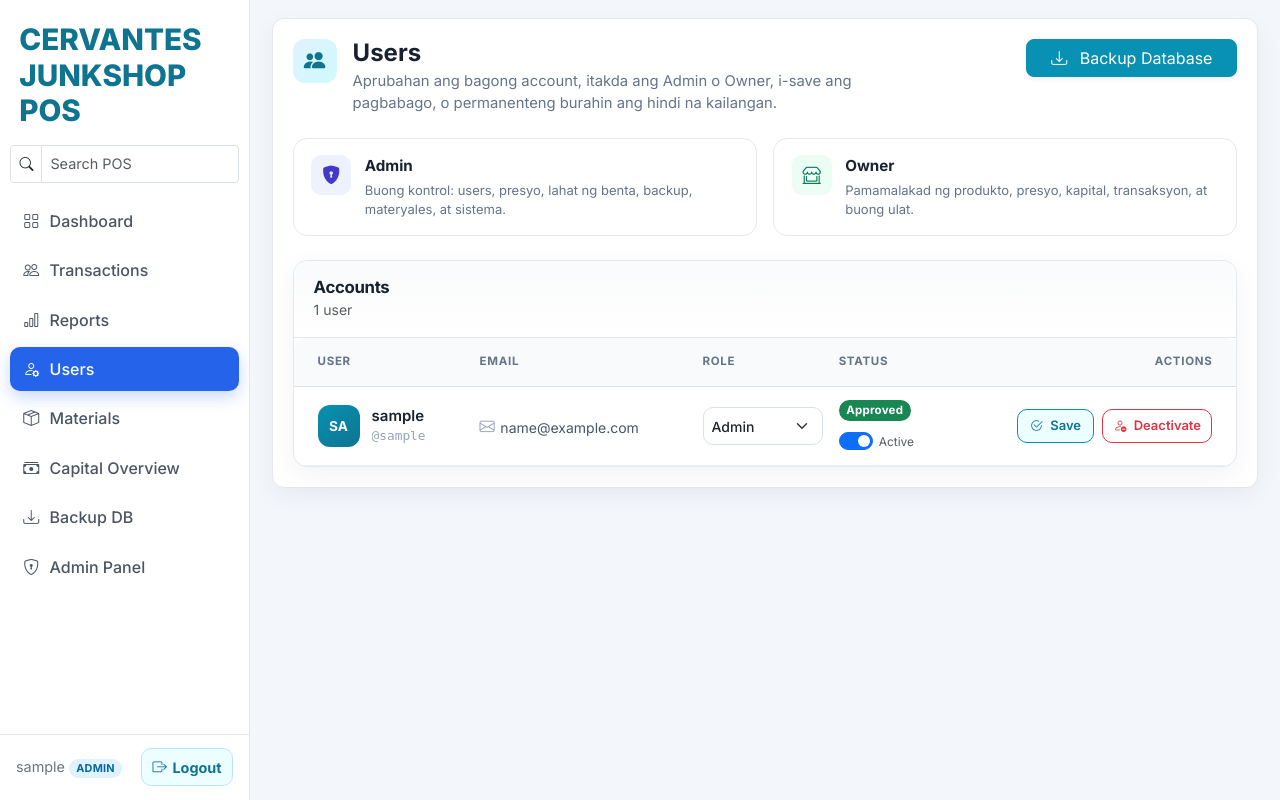
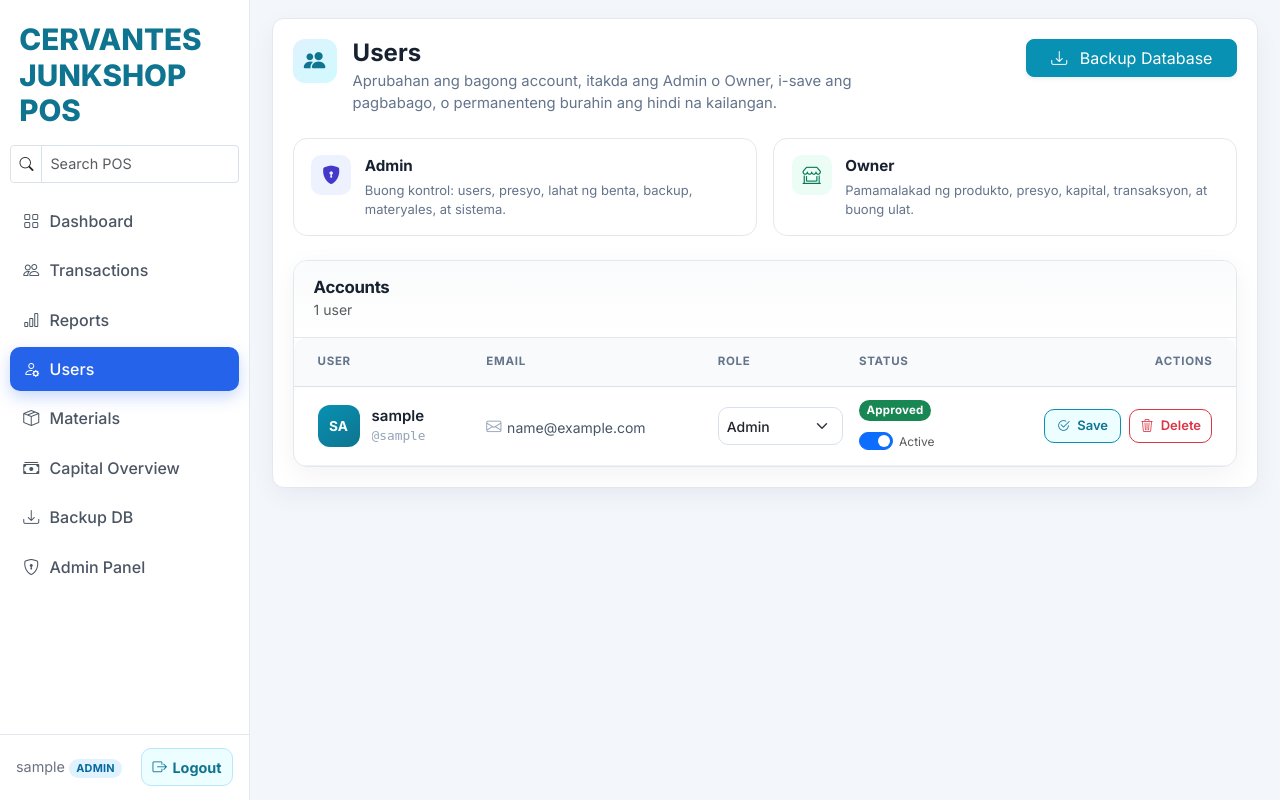
Before and after one commit to kymag20/Cervantes-Junk-Shop-POS, a Django app: page /users/ in a window 1280 px wide. Run offline with Django 5.2, Linux system fonts and the light colour scheme; the visitor is signed in with stand-in values (Sample User, id 1); data comes from the database, SQL or seed files in the repository.

Commit message:
Restore user delete action

```diff
--- a/pos/templates/users.html
+++ b/pos/templates/users.html
@@ -384,12 +384,12 @@
                 <button type="submit" class="btn btn-sm btn-action-save" name="action" value="save" form="userForm{{ account.id }}">
                   <i class="bi bi-check2-circle me-1"></i> Save
                 </button>
-                <form method="post" class="d-inline" onsubmit="return confirm('I-deactivate ang account na @{{ account.username }}? Hindi ito mabubura at pwede pang ibalik.');">
+                <form method="post" class="d-inline" onsubmit="return confirm('Permanent na matatanggal ang account na @{{ account.username }}. Ituloy?');">
                   {% csrf_token %}
                   <input type="hidden" name="user_id" value="{{ account.id }}">
                   <input type="hidden" name="action" value="delete">
-                  <button type="submit" class="btn btn-sm btn-outline-danger btn-action-delete" aria-label="Deactivate {{ account.username }}">
-                    <i class="bi bi-person-dash me-1"></i> Deactivate
+                  <button type="submit" class="btn btn-sm btn-outline-danger btn-action-delete" aria-label="Delete {{ account.username }}">
+                    <i class="bi bi-trash3 me-1"></i> Delete
                   </button>
                 </form>
               </div>
--- a/pos/views.py
+++ b/pos/views.py
@@ -779,7 +779,7 @@ def manage_users(request):
 
         if action == 'delete':
             if user.pk == request.user.pk:
-                messages.error(request, 'You cannot deactivate your own account.')
+                messages.error(request, 'You cannot delete your own account.')
                 return redirect('manage_users')
             profile = getattr(user, 'profile', None)
             is_target_admin = user.is_superuser or (
@@ -788,15 +788,14 @@ def manage_users(request):
             if is_target_admin and active_admin_count(exclude_user_id=user.pk) == 0:
                 messages.error(
                     request,
-                    'Cannot deactivate the last active Admin account. Promote another user to Admin first.',
+                    'Cannot delete the last active Admin account. Promote another user to Admin first.',
                 )
                 return redirect('manage_users')
             username = user.username
-            user.is_active = False
-            user.save(update_fields=['is_active'])
+            user.delete()
             messages.success(
                 request,
-                f'Account @{username} has been deactivated. It remains saved in the system.',
+                f'Account @{username} has been permanently deleted.',
             )
             return redirect('manage_users')
 
```
